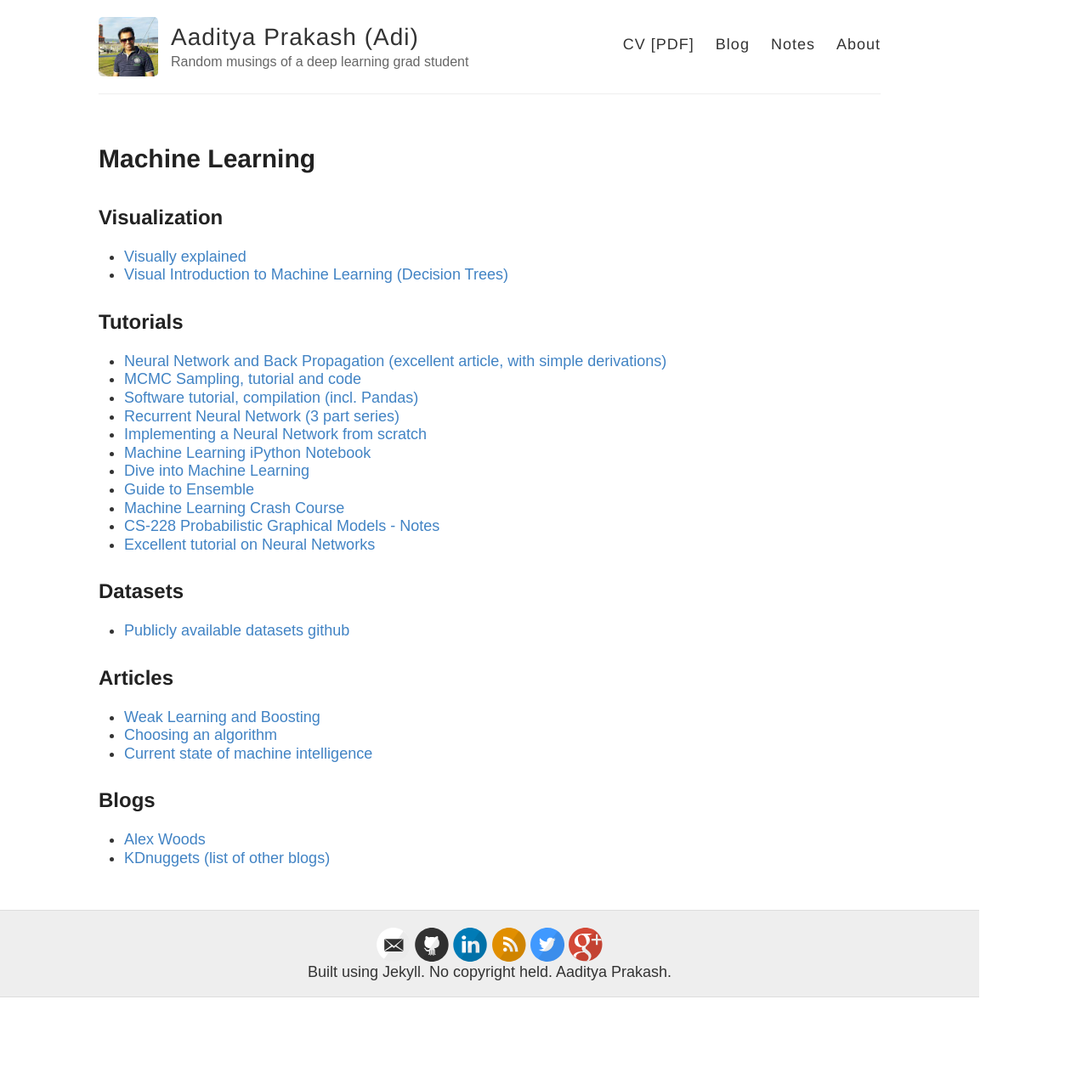
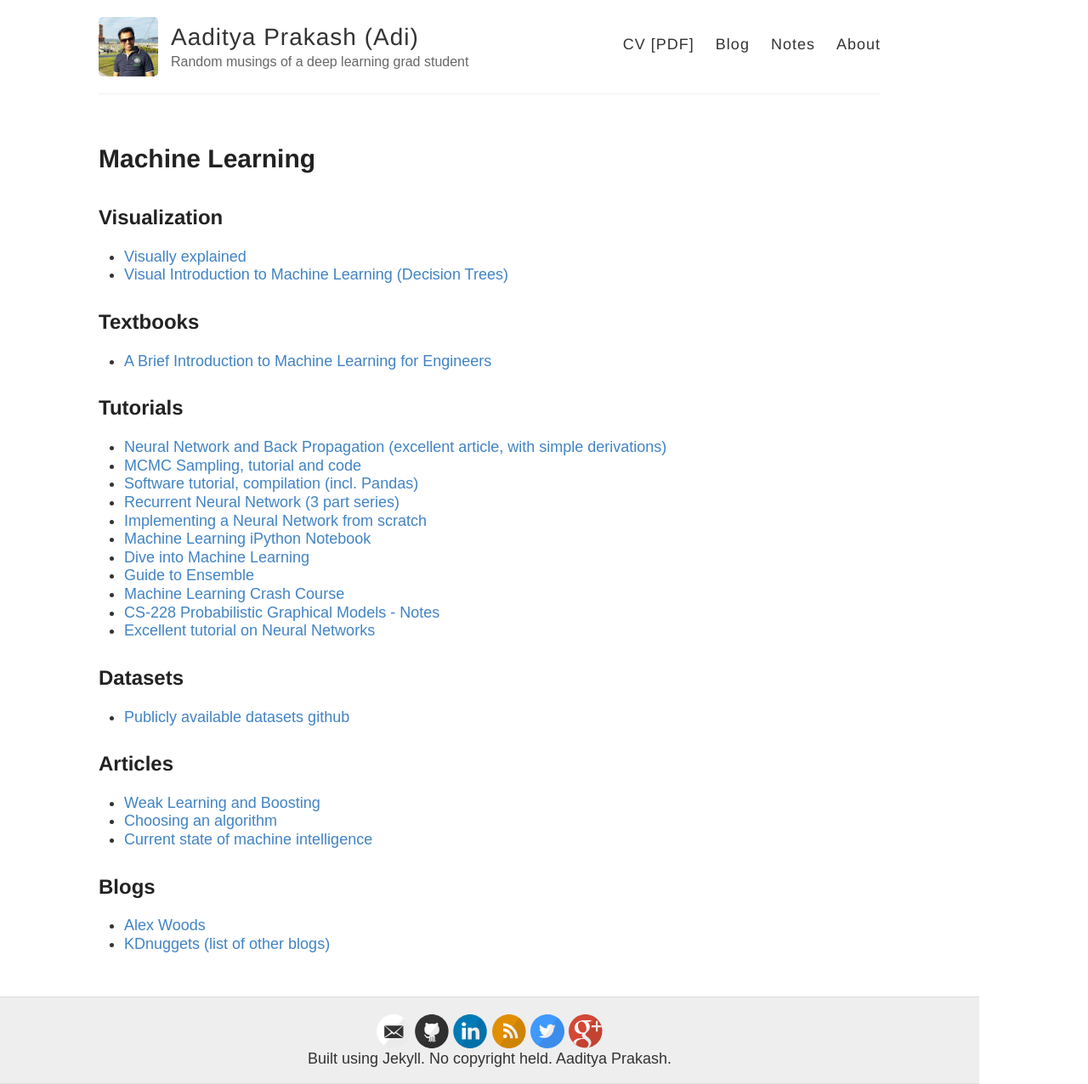
Before and after one commit to iamaaditya/iamaaditya.github.io, a Jekyll site: the page built from notes/machine_learning/index.md, in a window 1280 px wide. Shown: the whole page at 85% size. Built offline with Jekyll 4.4.1, drawn with Linux system fonts in a browser that asks for light colours; some web fonts are replaced; before the commit the page ends 1174 px from its top, so only the background shows below that.

Commit message:
move image and add notes

```diff
--- a/notes/machine_learning/index.md
+++ b/notes/machine_learning/index.md
@@ -11,6 +11,10 @@ published: true
 
  * [Visually explained ](http://setosa.io/ev/)
  * [Visual Introduction to Machine Learning (Decision Trees) ](http://www.r2d3.us/visual-intro-to-machine-learning-part-1/)
+
+## Textbooks
+
+ * [A Brief Introduction to Machine Learning for Engineers](https://arxiv.org/pdf/1709.02840.pdf)
 
 ## Tutorials
  * [Neural Network and Back Propagation (excellent article, with simple derivations) ](http://jeremykun.com/2012/12/09/neural-networks-and-backpropagation/)
```
Also changed, not shown: notes/hardware/index.md (+1 -0 lines), notes/programming/index.md (+1 -0 lines), images/residual_lstm_small.png (renamed from residual_lstm_small.png).
